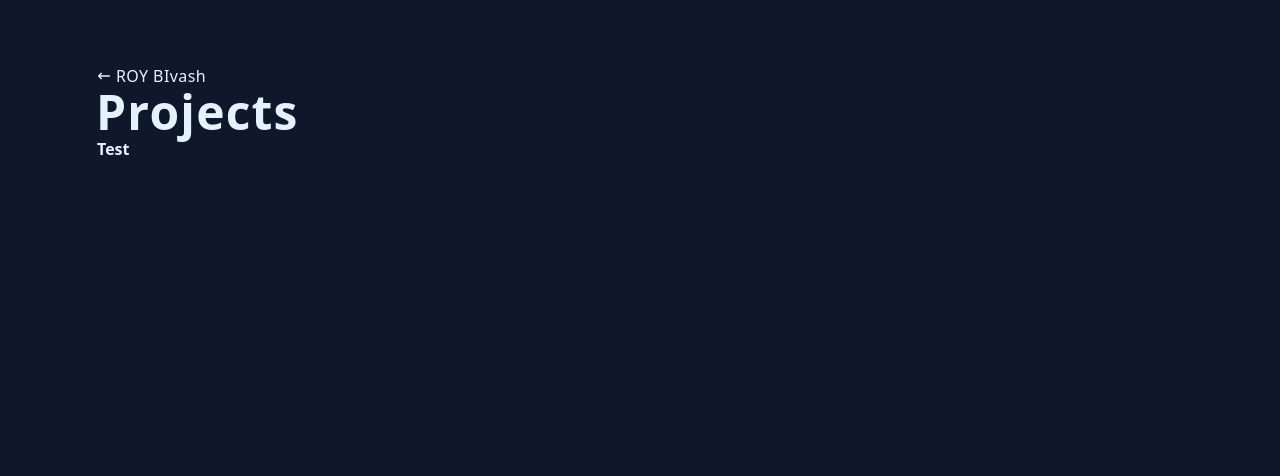
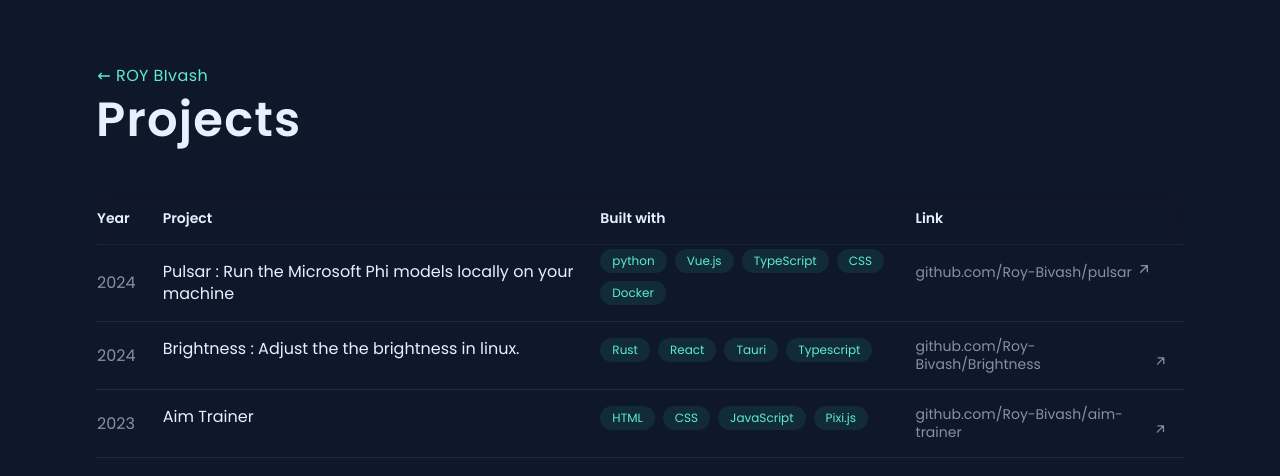
Before and after one commit to Roy-Bivash/portfolio, a React (Vite) app: page /archive in a window 1280 px wide. Shown: the top 476 px of the page. Built offline with nearby package versions, Linux system fonts and the light colour scheme.

Commit message:
feat: archive page

```diff
--- a/src/pages/archive/Archive.tsx
+++ b/src/pages/archive/Archive.tsx
@@ -1,13 +1,57 @@
+import { Tag } from "@/components/tag/Tag";
+
+interface Link {
+    display: string;
+    href:string;
+}
+interface ArchiveInterface {
+    year: string;
+    project: string;
+    tags: Array<string>;
+    link?: Link;
+}
+
+const archiveList:Array<ArchiveInterface> = [
+    {
+        year: "2024",
+        project: "Pulsar : Run the Microsoft Phi models locally on your machine",
+        tags: ["python", "Vue.js", "TypeScript", "CSS", "Docker"],
+        link: {
+            display: "github.com/Roy-Bivash/pulsar",
+            href: "https://github.com/Roy-Bivash/pulsar"
+        }
+    },
+    {
+        year: "2024",
+        project: "Brightness : Adjust the the brightness in linux.",
+        tags: ["Rust", "React", "Tauri", "Typescript"],
+        link: {
+            display: "github.com/Roy-Bivash/Brightness",
+            href: "https://github.com/Roy-Bivash/Brightness"
+        }
+    },
+    {
+        year: "2023",
+        project: "Aim Trainer",
+        tags: ["HTML", "CSS", "JavaScript", "Pixi.js"],
+        link: {
+            display: "github.com/Roy-Bivash/aim-trainer",
+            href: "https://github.com/Roy-Bivash/aim-trainer"
+        }
+    }
+];
+
+
 export default function Archive(){
     return(
-        <main className="mx-auto min-h-screen max-w-screen-xl px-6 py-12 font-sans md:px-12 md:py-20 lg:px-24 lg:py-10">
-            <div className="mt-6">
-                    <a href="/" className="transition group text-text font-normal tracking-wide hover:text-teal-300 flex items-center gap-1">
+        <main className="mx-auto min-h-screen max-w-screen-xl px-6 py-12 md:px-12 md:py-20 lg:px-24 lg:py-10">
+            <div className="mt-6 mb-2">
+                    <a href="/" className="transition group font-normal tracking-wide text-teal-300 flex items-center gap-1">
                         <svg className="transition h-4 w-4 group-hover:-translate-x-2" viewBox="0 0 24 24" fill="none" xmlns="http://www.w3.org/2000/svg">
-                            <g id="SVGRepo_bgCarrier" stroke-width="0"></g>
-                            <g id="SVGRepo_tracerCarrier" stroke-linecap="round" stroke-linejoin="round"></g>
+                            <g id="SVGRepo_bgCarrier" strokeWidth="0"></g>
+                            <g id="SVGRepo_tracerCarrier" strokeLinecap="round" strokeLinejoin="round"></g>
                             <g id="SVGRepo_iconCarrier">
-                                <path d="M4 12H20M4 12L8 8M4 12L8 16" stroke="currentColor" stroke-width="2" stroke-linecap="round" stroke-linejoin="round"></path>
+                                <path d="M4 12H20M4 12L8 8M4 12L8 16" stroke="currentColor" strokeWidth="2" strokeLinecap="round" strokeLinejoin="round"></path>
                             </g>
                         </svg>
                         <span>ROY BIvash</span>
@@ -15,10 +59,61 @@ export default function Archive(){
                 </div>
             <h1 className="text-text text-4xl sm:text-5xl font-bold tracking-wide">Projects</h1>
 
-            <table>
-                <thead>
-                    <th className="text-text">Test</th>
+            <table className="mt-12 w-full border-collapse text-left">
+                <thead className="sticky top-0 z-10 border-b border-slate-300/10 px-6 py-5 backdrop-blur">
+                    <tr>
+                        <th className="py-4 pr-8 text-sm font-semibold text-text">Year</th>
+                        <th className="py-4 pr-8 text-sm font-semibold text-text">Project</th>
+                        <th className="hidden py-4 pr-8 text-sm font-semibold text-text lg:table-cell">Built with</th>
+                        <th className="hidden py-4 pr-8 text-sm font-semibold text-text md:table-cell">Link</th>
+                    </tr>
                 </thead>
+                <tbody>
+                    {archiveList.map((el, i) => (
+                        <tr key={i} className="border-b border-slate-300/10">
+                            <td className="text-textDescription">
+                                {el.year}
+                            </td>
+                            <td className="py-4 pr-4 align-top font-normal leading-snug text-text">
+                                <span className="hidden md:block">{el.project}</span>
+                                <div className="md:hidden">
+                                    <a href={el.link?.href} className="flex items-end gap-1">
+                                        <span>{el.project}</span>
+                                        <svg className="transition h-4 w-4 mb-1" viewBox="0 0 24 24" fill="none" xmlns="http://www.w3.org/2000/svg">
+                                            <g id="SVGRepo_bgCarrier" strokeWidth="0"></g>
+                                            <g id="SVGRepo_tracerCarrier" strokeLinecap="round" strokeLinejoin="round"></g>
+                                            <g id="SVGRepo_iconCarrier">
+                                                <path d="M7 17L17 7M17 7H8M17 7V16" stroke="currentColor" strokeWidth="2" strokeLinecap="round" strokeLinejoin="round"></path>
+                                            </g>
+                                        </svg>
+                                    </a>
+                                </div>
+                            </td>
+                            <td className="hidden lg:table-cell">
+                                <ul className="flex gap-2 -translate-y-1.5 flex-wrap">
+                                    {el.tags.map((theTag, i) => (
+                                        <Tag key={i} name={theTag} />
+                                    ))}
+                                </ul>
+                            </td>
+                            <td className="py-4 pr-4 align-top hidden md:table-cell">
+                                {el.link && (
+                                    <a href={el.link.href} className="group text-sm font-normal leading-tight text-textDescription hover:text-teal-300 flex items-end gap-1">
+                                        <span>{el.link.display}</span>
+                                        <svg className="transition h-4 w-4 mb-1 group-hover:translate-x-1 group-hover:-translate-y-1" viewBox="0 0 24 24" fill="none" xmlns="http://www.w3.org/2000/svg">
+                                            <g id="SVGRepo_bgCarrier" strokeWidth="0"></g>
+                                            <g id="SVGRepo_tracerCarrier" strokeLinecap="round" strokeLinejoin="round"></g>
+                                            <g id="SVGRepo_iconCarrier">
+                                                <path d="M7 17L17 7M17 7H8M17 7V16" stroke="currentColor" strokeWidth="2" strokeLinecap="round" strokeLinejoin="round"></path>
+                                            </g>
+                                        </svg>
+                                    </a>
+                                )}
+                            </td>
+                        </tr>
+                    ))}
+
+                </tbody>
             </table>
         </main>
     )
```
